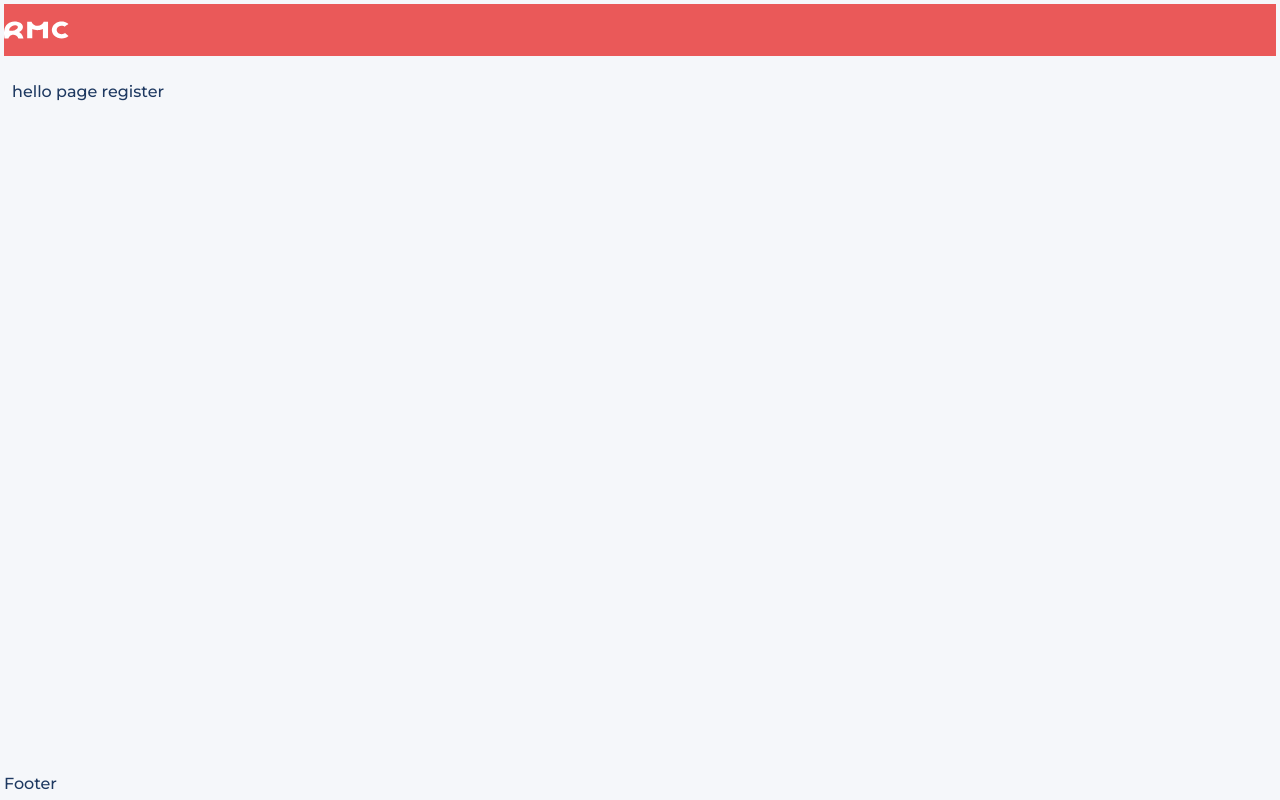
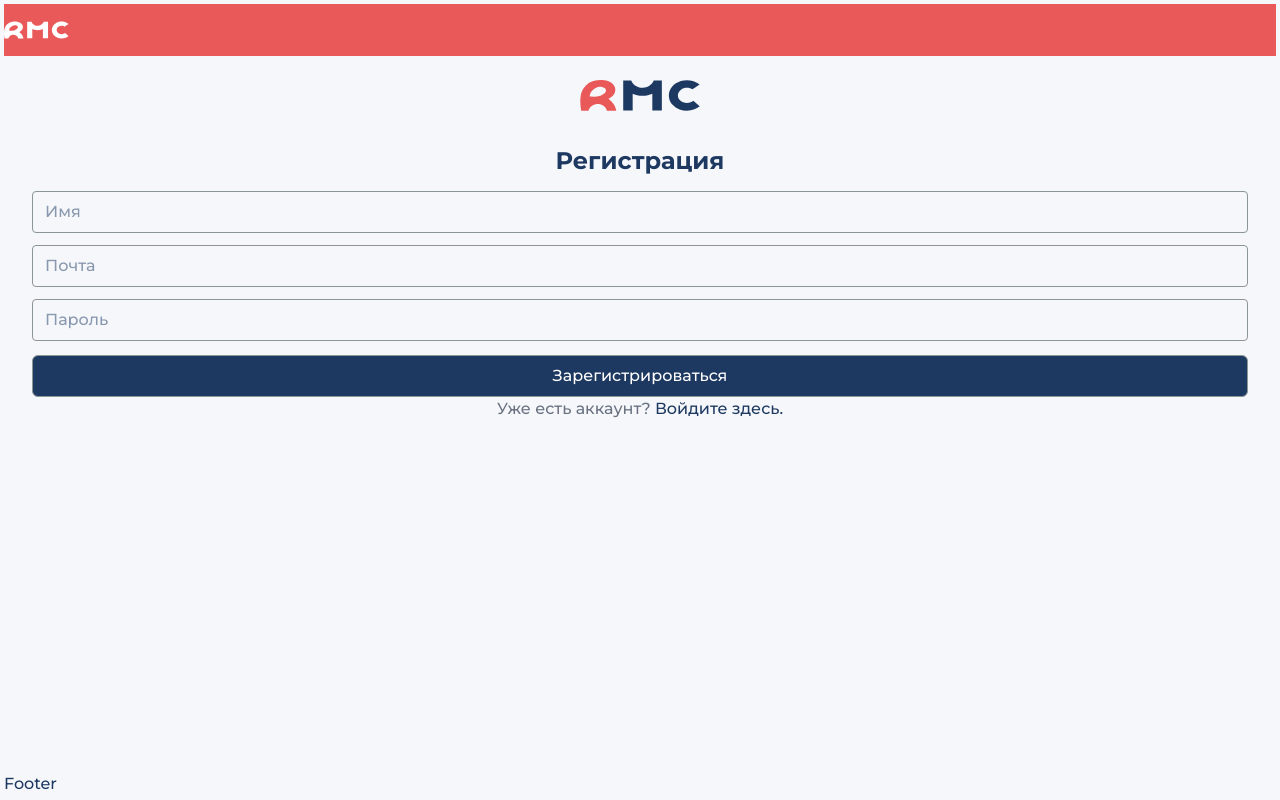
Before and after one commit to HapaxPablo/new_lk, a Next.js app: page /register in a window 1280 px wide. Built offline with nearby package versions, Linux system fonts and the light colour scheme; no server answers.

Commit message:
wip  - register form  - validate schema register

```diff
--- a/app/(auth)/login/page.tsx
+++ b/app/(auth)/login/page.tsx
@@ -1,5 +1,6 @@
 import { LoginForm } from '@/componennts/auth/LoginForm'
 import Image from 'next/image'
+import Link from 'next/link'
 
 const page = async () => {
   return (
@@ -19,7 +20,9 @@ const page = async () => {
       <div className="flex justify-center w-full">
         <div className="text-gray-500">
           Еще нет аккаунта?{' '}
-          <span className="text-[var(--main-text-color)]">Регистрация</span>
+          <Link href="/register" className="text-[var(--main-text-color)]!">
+            Регистрация.
+          </Link>
         </div>
       </div>
     </div>
--- a/app/(auth)/register/page.tsx
+++ b/app/(auth)/register/page.tsx
@@ -1,9 +1,31 @@
-const page = () => {
+import RegisterForm from '@/componennts/register/RegisterForm'
+import Image from 'next/image'
+import Link from 'next/link'
 
-   return (
-    <div>
-      hello page register
+const page = async () => {
+  return (
+    <div className="flex flex-col items-center justify-center mx-[20px]">
+      <div className="flex flex-col w-full gap-[34px]">
+        <div className="flex justify-center w-full">
+          <Image
+            src="/alt-logo.svg"
+            alt="logo"
+            width={120}
+            height={24}
+            priority
+          />
+        </div>
+        <RegisterForm />
+      </div>
+      <div className="flex justify-center w-full">
+        <div className="text-gray-500">
+          Уже есть аккаунт?{' '}
+          <Link href="/login" className="text-[var(--main-text-color)]!">
+            Войдите здесь.
+          </Link>
+        </div>
+      </div>
     </div>
-  );
-};
-export default page;
+  )
+}
+export default page
--- a/componennts/auth/LoginForm.tsx
+++ b/componennts/auth/LoginForm.tsx
@@ -1,9 +1,9 @@
 'use client'
 
+import { authSchema, AuthSchema } from '@/lib/schems/auth'
 import { useAuth } from '@/providers/auth-provider/auth-provider'
 import { zodResolver } from '@hookform/resolvers/zod'
 import { useForm } from 'react-hook-form'
-import { AuthSchema, authSchema } from './schema/auth.schema'
 
 export function LoginForm() {
   const {
--- /dev/null
+++ b/componennts/register/RegisterForm.tsx
@@ -0,0 +1,109 @@
+'use client'
+
+import { registerSchema, RegisterSchema } from '@/lib/schems/auth'
+import { zodResolver } from '@hookform/resolvers/zod'
+import { useState } from 'react'
+import { useForm } from 'react-hook-form'
+
+export async function mockRegister(
+  data: RegisterSchema
+): Promise<{ success: boolean; message?: string }> {
+  return new Promise((resolve) => {
+    setTimeout(() => {
+      if (data.email === 'already@taken.ru') {
+        resolve({
+          success: false,
+          message: 'Пользователь с такой почтой уже существует',
+        })
+      } else {
+        resolve({ success: true })
+      }
+    }, 1000)
+  })
+}
+
+export default function RegisterForm() {
+  const [generalError, setGeneralError] = useState<string | null>(null)
+
+  const {
+    register,
+    handleSubmit,
+    formState: { errors },
+  } = useForm<RegisterSchema>({
+    resolver: zodResolver(registerSchema),
+  })
+
+  const onSubmit = async (data: RegisterSchema) => {
+    setGeneralError(null) // сбрасываем общую ошибку
+    try {
+      const result = await mockRegister(data)
+      if (!result.success) {
+        setGeneralError(result.message || 'Ошибка регистрации')
+      } else {
+        alert('Регистрация успешна!')
+      }
+    } catch (error) {
+      console.error('Registration error:', error)
+      setGeneralError('Что-то пошло не так')
+    }
+  }
+
+  return (
+    <form
+      className="w-full flex flex-col gap-[14px]"
+      autoComplete="off"
+      onSubmit={handleSubmit(onSubmit)}
+    >
+      <div className="flex text-2xl font-bold text-[var(--main-text-color)] w-full justify-center">
+        Регистрация
+      </div>
+
+      {generalError && (
+        <span className="text-red-500 text-center">{generalError}</span>
+      )}
+
+      <div className="flex flex-col gap-[12px]">
+        <input
+          {...register('name')}
+          type="text"
+          placeholder="Имя"
+          className={errors.name ? 'border border-red-500!' : ''}
+        />
+        {errors.name && (
+          <span className="text-red-500">{errors.name.message}</span>
+        )}
+
+        <input
+          {...register('email')}
+          type="email"
+          required
+          placeholder="Почта"
+          autoComplete="new-email"
+          className={errors.email ? 'border border-red-500!' : ''}
+        />
+        {errors.email && (
+          <span className="text-red-500">{errors.email.message}</span>
+        )}
+
+        <input
+          {...register('password')}
+          type="password"
+          required
+          placeholder="Пароль"
+          autoComplete="new-password"
+          className={errors.password ? 'border border-red-500!' : ''}
+        />
+        {errors.password && (
+          <span className="text-red-500">{errors.password.message}</span>
+        )}
+      </div>
+
+      <button
+        type="submit"
+        className="w-full bg-[var(--main-text-color)]! text-white! py-2 rounded"
+      >
+        Зарегистрироваться
+      </button>
+    </form>
+  )
+}
--- /dev/null
+++ b/lib/schems/auth/index.ts
@@ -0,0 +1,5 @@
+export { authSchema } from './auth.schema'
+export type { AuthSchema } from './auth.schema'
+
+export { registerSchema } from './register.schema'
+export type { RegisterSchema } from './register.schema'
--- /dev/null
+++ b/lib/schems/auth/register.schema.ts
@@ -0,0 +1,25 @@
+import validator from 'validator'
+import * as z from 'zod'
+
+export const registerSchema = z.object({
+  email: z.string().email({
+    message: 'Некорректная почта',
+  }),
+  password: z.string().min(6, {
+    message: 'Пароль должен содержать 6 символов или более',
+  }),
+  phone: z.string().refine((val) => validator.isMobilePhone(val, 'ru-RU'), {
+    message: 'Некорректный номер телефона',
+  }),
+  name: z.string(),
+  surName: z.string(),
+  opf: z.string(),
+  brand: z.string(),
+  inn: z
+    .string()
+    .refine((val) => /^[0-9]{10}$/.test(val) || /^[0-9]{12}$/.test(val), {
+      message: 'ИНН должен содержать 10 или 12 цифр',
+    }),
+})
+
+export type RegisterSchema = z.infer<typeof registerSchema>
--- a/package.json
+++ b/package.json
@@ -10,11 +10,13 @@
   },
   "dependencies": {
     "@hookform/resolvers": "^5.1.1",
+    "@types/validator": "^13.15.2",
     "iron-session": "^8.0.4",
     "next": "15.3.3",
     "react": "^19.0.0",
     "react-dom": "^19.0.0",
     "react-hook-form": "^7.59.0",
+    "validator": "^13.15.15",
     "zod": "^3.25.67"
   },
   "devDependencies": {
--- a/providers/auth-provider/auth-provider.tsx
+++ b/providers/auth-provider/auth-provider.tsx
@@ -70,14 +70,15 @@ export const AuthProvider = ({ children }: { children: ReactNode }) => {
     setIsLoading(true)
     try {
       const res = await fetch(
-        'http://94.73.230.145:8080/rmc_copy_3/hs/MobileApp_New/authorizeUser',
+        'http://192.168.0.2:8080/rmc_copy_3/hs/MobileApp_New/authorizeUser',
         {
-          mode: 'no-cors', //TODO: remove after fix cors
+          // mode: 'no-cors', //TODO: remove after fix cors
           method: 'POST',
-          headers: { 'Content-Type': 'application/json' },
           body: JSON.stringify({ email, password }),
         }
       )
+
+      console.log('res', await res.json())
 
       if (!res.ok) throw new Error(await res.text())
 
```
Also changed, not shown: lib/schems/auth/auth.schema.ts (renamed from componennts/auth/schema/auth.schema.ts), 1 other file (tests, documents, lock files or other folders).
